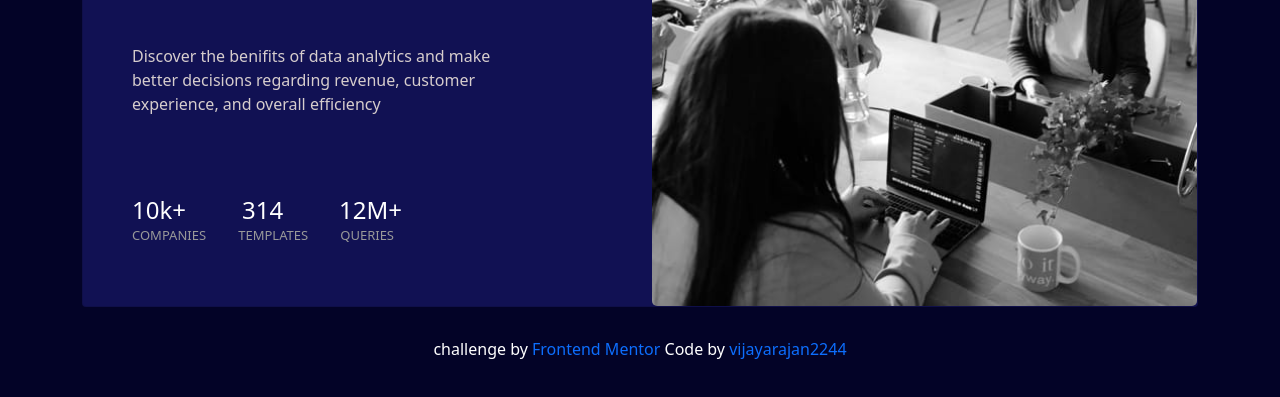
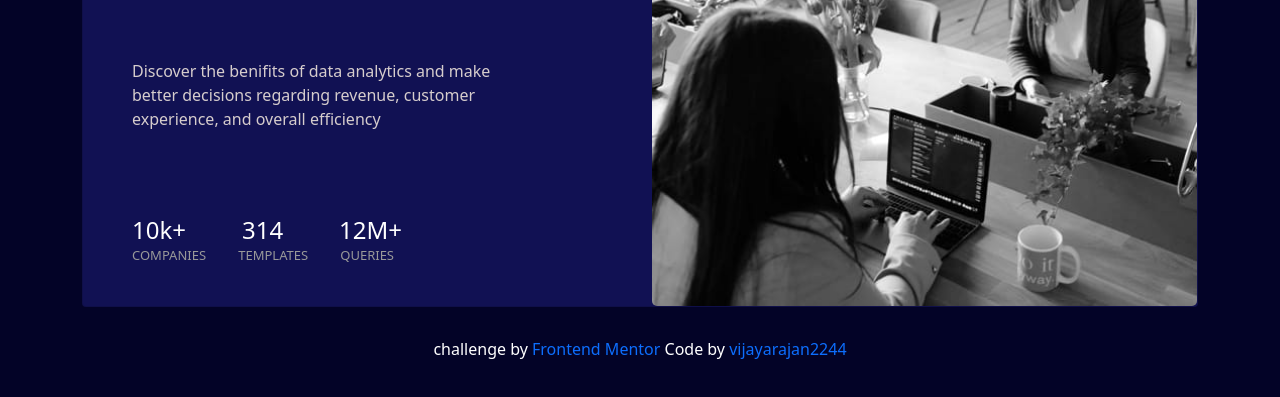
Before and after one commit to vijayarajan2244/Desktop-Stats, a plain HTML site: page index.html in a window 1280 px wide. Shown: the part 275-672 px from the top of the page. Drawn offline with nearby package versions, Linux system fonts and the light colour scheme.

Commit message:
Adjust .items and .content

```diff
--- a/style.css
+++ b/style.css
@@ -9,7 +9,7 @@
 
 .items{
     justify-content: space-between;
-    margin-top: 40px;
+    margin-top: 45px;
     margin-right: 210px;
     margin-left: 25px;
 }
@@ -30,7 +30,7 @@
 .content{
     color:rgb(214, 205, 205);
     padding-inline-start: 25px;
-    margin-top: 15px;
+    margin-top: 30px;
 }
 .highlights{
     color: rgb(134, 112, 255);
@@ -44,6 +44,7 @@
     right: -17px;
     width: 20%;
 
+
 }
 .footer{
     display: flex;
```
